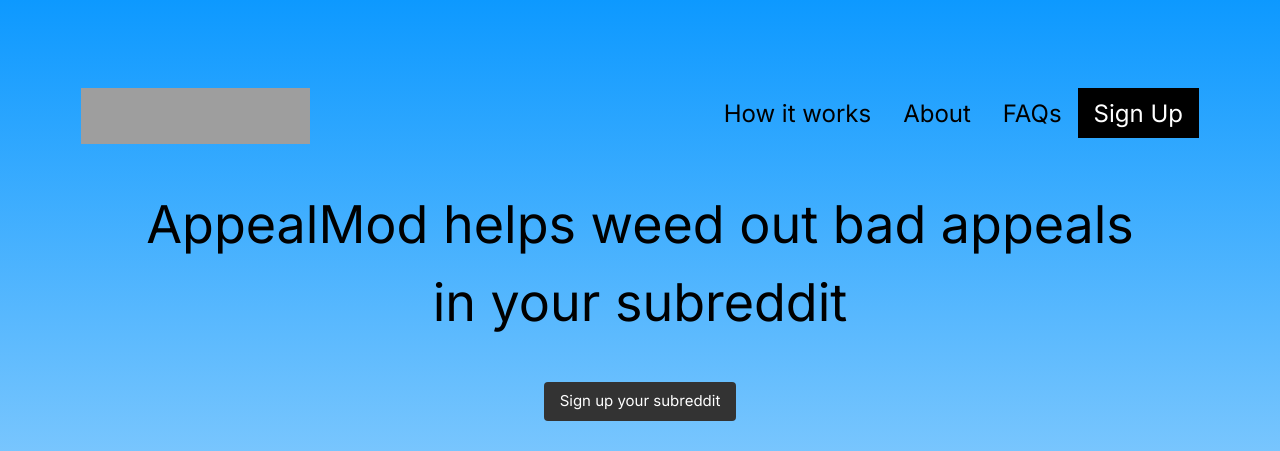
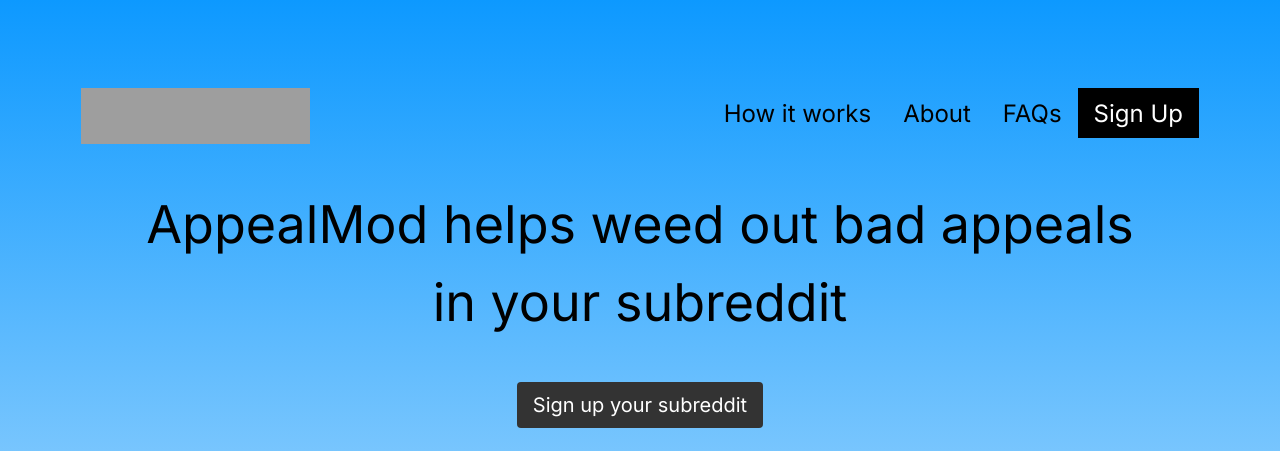
Before and after one commit to casmlab/appealmod, a Django app: page / in a window 1280 px wide. Shown: the top 451 px of the page. Run offline with Django 5.2, Linux system fonts and the light colour scheme; grey boxes are pictures that could not be loaded.

Commit message:
Adapt styles for "Sign up" button below

```diff
--- a/project/urls.py
+++ b/project/urls.py
@@ -22,4 +22,4 @@ from main.views import IndexView
 urlpatterns = [
     path('admin/', admin.site.urls),
     path('', IndexView.as_view(), name='index')
-]
+]# todo: + static(settings.MEDIA_URL, document_root=settings.MEDIA_ROOT)
--- a/templates/index.html
+++ b/templates/index.html
@@ -49,6 +49,12 @@
       max-width: 1000px; /* Adjust this value to your desired maximum width */
       margin: 0 auto; /* This centers the div horizontally */
       text-align: center; /* This centers the text inside the div */
+    }
+    .signup_below {
+      color: white;
+      background-color: #333;
+      font-size: 20px;
+      margin-top: 30px;
     }
 
     .golden-yellow {
@@ -144,7 +150,9 @@ and is wrapped around the whole page content, except for the footer in this exam
           </span>
         </h1>
         <div class="center">
-          <a href="#SignUpSection" class="w3-hide-small w3-bar-item w3-button w3-mobile w3-medium w3-right w3-blank w3-round" style="margin-top:30px; background-color: #333; color: white;">Sign up your subreddit</a>
+          <a href="#SignUpSection" class="signup_below w3-hide-small w3-bar-item w3-button w3-mobile w3-right w3-blank w3-round">
+            Sign up your subreddit
+          </a>
         </div>
       </div>
       <div id="HowItWorks">
```
